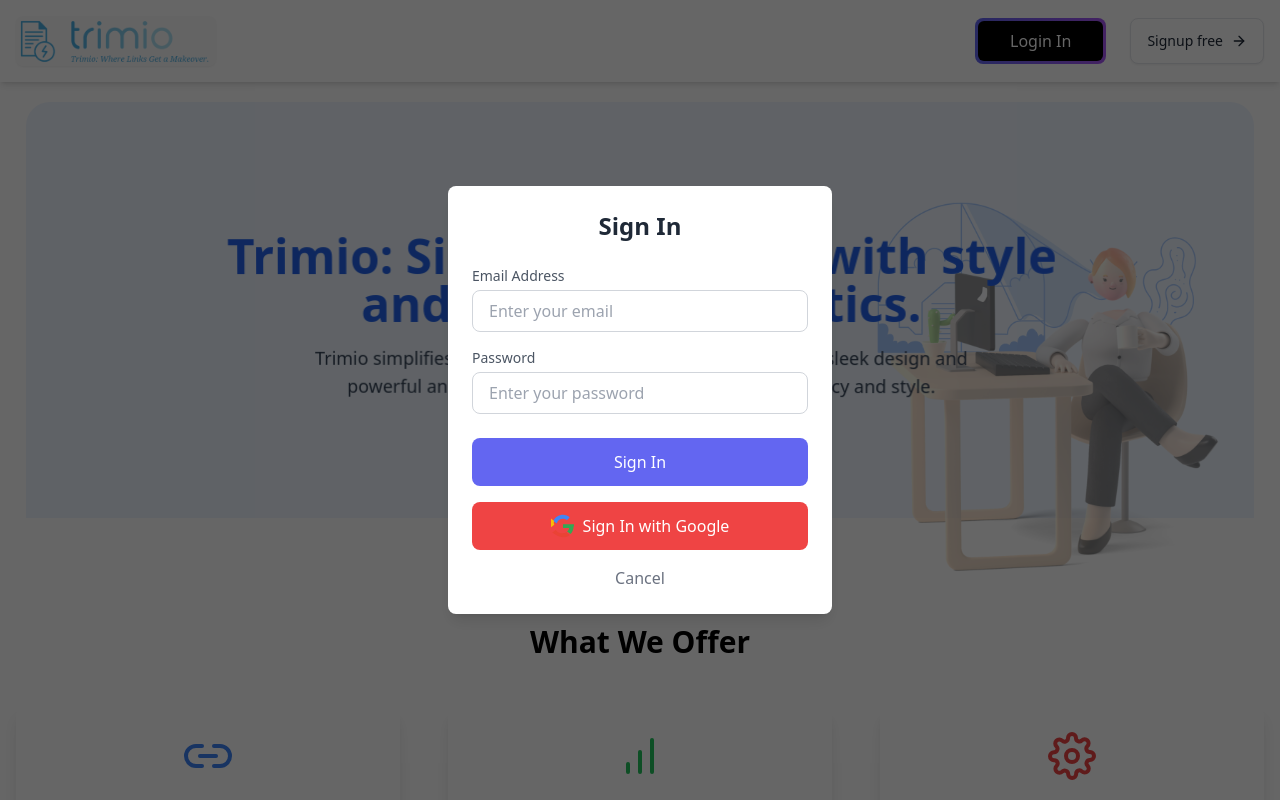
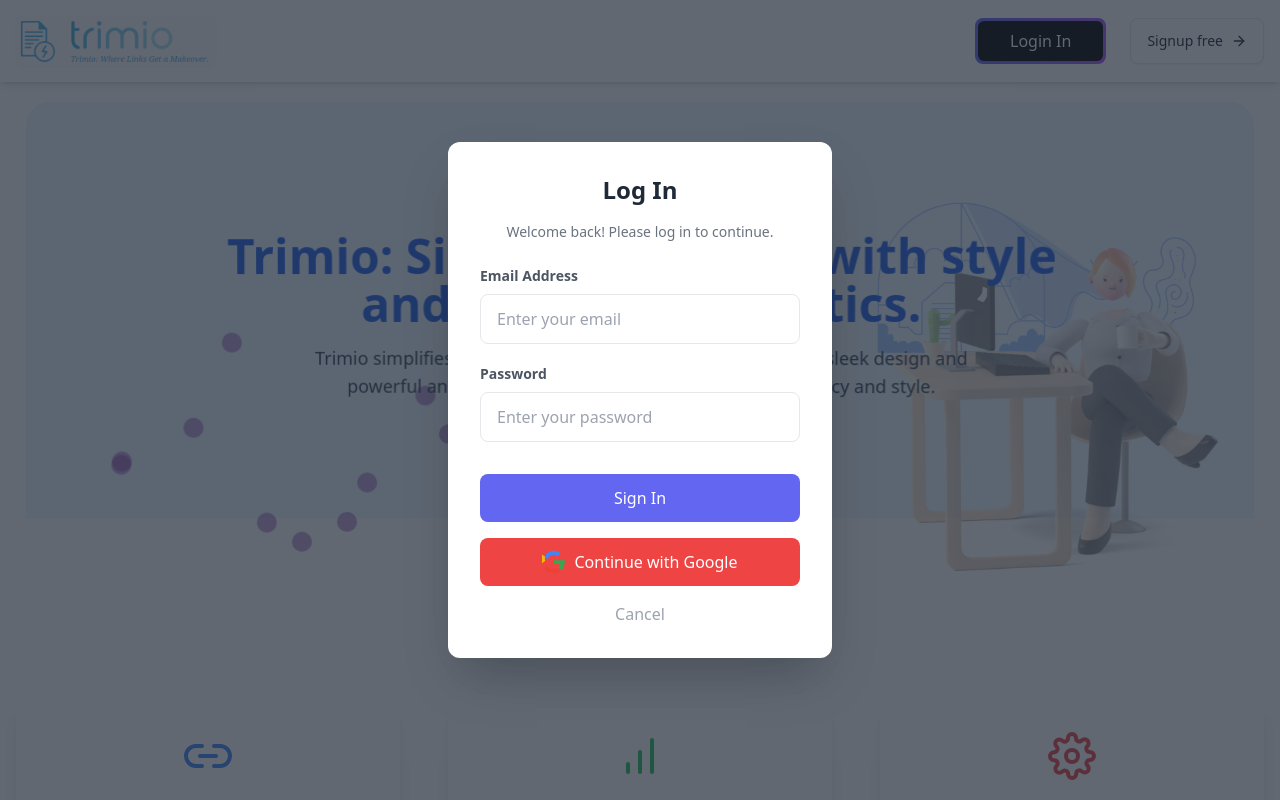
Before and after one commit to devsany/trimio, a React (Vite) app: page / in a window 1280 px wide. Both pictures are taken after a click on the button "Login In". Shown: the top 800 px of the page. Built offline with nearby package versions, Linux system fonts and the light colour scheme; no server answers.

Commit message:
add the gaps animation system

```diff
--- a/package.json
+++ b/package.json
@@ -16,6 +16,7 @@
     "chart.js": "^4.4.7",
     "file-saver": "^2.0.5",
     "firebase": "^11.1.0",
+    "gsap": "^3.12.5",
     "leaflet": "^1.9.4",
     "react": "^18.3.1",
     "react-chartjs-2": "^5.2.0",
--- a/src/components/Home.jsx
+++ b/src/components/Home.jsx
@@ -14,6 +14,10 @@
 } from "react-feather";
 import PerformanceAnalytics from "./sections/PerformanceAnalytics";
 import Pricing from "./sections/PricingSection";
+import ThreadAnimation from "./animation/ThreadAnimation ";
+import TreeAnimation from "./animation/TreeAnimation";
+import FloatingDots from "./animation/FloatingDots";
+import WaveAnimation from "./animation/WaveAnimation ";
 
 function Home() {
   const [url, setUrl] = useState("");
@@ -150,8 +154,18 @@
   return (
     <div className="min-h-screen  flex flex-col justify-center items-center py-8 px-4">
       <MainNavbar />
+
       <section className="text-center mb-8">
         <div className="m-[10px] relative pt-10 pb-10 bg-blue-50 mt-[70px] rounded-tl-3xl  rounded-tr-3xl   ">
+          <div className="absolute ml-14">
+            <div className="flex gap-30">
+              <div></div>
+              <div>
+                <FloatingDots />
+              </div>
+            </div>
+          </div>
+
           <div className="hidden md:block w-[400px] opacity-60  right-0 mt-[60px]   absolute">
             <img
               src="public/illustration-ezgif.com-png-to-jpg-converter.png"
@@ -192,7 +206,7 @@
       {/* <URLShortenerForm /> */}
 
       <section className="py-16">
-        <div className="container mx-auto text-center">
+        <div className="container   mx-auto text-center">
           <h2 className="text-3xl font-semibold mb-12">What We Offer</h2>
           <div className="grid grid-cols-1 sm:grid-cols-2 lg:grid-cols-3 gap-12">
             <div className="bg-white p-6 rounded-lg shadow-lg">
@@ -220,8 +234,11 @@
         </div>
       </section>
       <section className="flex justify-center items-center py-12 rounded-xl bg-blue-50">
-        <div className="container max-w-7xl px-6 md:px-12 grid grid-cols-1 md:grid-cols-2 gap-10">
+        <div className="container relative max-w-7xl px-6 md:px-12 grid grid-cols-1 md:grid-cols-2 gap-10">
           {/* Left Section: Informative Icons */}
+          <div className="absolute ml-[-100px]">
+            <ThreadAnimation />
+          </div>
           <div className="flex flex-col space-y-8">
             <h2 className="text-3xl font-bold text-blue-800 mb-6">
               Why Use Our URL Shortener?
--- /dev/null
+++ b/src/components/animation/FloatingDots.jsx
@@ -0,0 +1,40 @@
+import React, { useEffect, useRef } from "react";
+import { gsap } from "gsap";
+
+const FloatingDots = () => {
+  const dotsRef = useRef([]);
+
+  useEffect(() => {
+    dotsRef.current.forEach((dot, index) => {
+      gsap.to(dot, {
+        y: -200,
+        x: index % 2 === 0 ? 50 : -50,
+        repeat: -1,
+        yoyo: true,
+        duration: 2 + index * 0.5,
+        ease: "power1.inOut",
+      });
+    });
+  }, []);
+
+  return (
+    <div className="flex justify-center items-center h-screen  ">
+      {[...Array(10)].map((_, index) => (
+        <div
+          className="opacity-50"
+          key={index}
+          ref={(el) => (dotsRef.current[index] = el)}
+          style={{
+            width: "20px",
+            height: "20px",
+            backgroundColor: "#8e44ad",
+            borderRadius: "50%",
+            margin: "10px",
+          }}
+        ></div>
+      ))}
+    </div>
+  );
+};
+
+export default FloatingDots;
--- /dev/null
+++ b/src/components/animation/ThreadAnimation .jsx
@@ -0,0 +1,32 @@
+import React, { useEffect, useRef } from "react";
+import { gsap } from "gsap";
+
+const BouncingBall = () => {
+  const ballRef = useRef(null);
+
+  useEffect(() => {
+    gsap.to(ballRef.current, {
+      y: 300,
+      repeat: -1,
+      yoyo: true,
+      duration: 1,
+      ease: "bounce.out",
+    });
+  }, []);
+
+  return (
+    <div className="flex justify-center items-start h-screen ">
+      <div
+        ref={ballRef}
+        style={{
+          width: "50px",
+          height: "50px",
+          backgroundColor: "#A294F9",
+          borderRadius: "50%",
+        }}
+      ></div>
+    </div>
+  );
+};
+
+export default BouncingBall;
--- /dev/null
+++ b/src/components/animation/TreeAnimation.jsx
@@ -0,0 +1,71 @@
+import React, { useEffect, useRef } from "react";
+import { gsap } from "gsap";
+
+const TreeAnimation = () => {
+  const trunkRef = useRef(null);
+  const branchesRef = useRef([]);
+
+  useEffect(() => {
+    // Animate the trunk
+    gsap.fromTo(
+      trunkRef.current,
+      { strokeDasharray: 300, strokeDashoffset: 300 },
+      { strokeDashoffset: 0, duration: 2, ease: "power1.inOut" }
+    );
+
+    // Animate the branches
+    branchesRef.current.forEach((branch, index) => {
+      gsap.fromTo(
+        branch,
+        { strokeDasharray: 200, strokeDashoffset: 200 },
+        {
+          strokeDashoffset: 0,
+          duration: 1.5,
+          delay: 2 + index * 0.5,
+          ease: "power1.inOut",
+        }
+      );
+    });
+  }, []);
+
+  return (
+    <div className="flex justify-center items-center h-screen  ">
+      <svg width="400" height="400" viewBox="0 0 400 400" fill="none">
+        {/* Tree Trunk */}
+        <path
+          ref={trunkRef}
+          d="M200 300 L200 200"
+          stroke="#8B4513"
+          strokeWidth="6"
+        />
+        {/* Branches */}
+        <path
+          ref={(el) => (branchesRef.current[0] = el)}
+          d="M200 200 C180 180 150 150 130 130"
+          stroke="#8B4513"
+          strokeWidth="4"
+        />
+        <path
+          ref={(el) => (branchesRef.current[1] = el)}
+          d="M200 200 C220 180 250 150 270 130"
+          stroke="#8B4513"
+          strokeWidth="4"
+        />
+        <path
+          ref={(el) => (branchesRef.current[2] = el)}
+          d="M200 250 C180 240 150 220 130 200"
+          stroke="#8B4513"
+          strokeWidth="4"
+        />
+        <path
+          ref={(el) => (branchesRef.current[3] = el)}
+          d="M200 250 C220 240 250 220 270 200"
+          stroke="#8B4513"
+          strokeWidth="4"
+        />
+      </svg>
+    </div>
+  );
+};
+
+export default TreeAnimation;
--- /dev/null
+++ b/src/components/animation/WaveAnimation .jsx
@@ -0,0 +1,39 @@
+import React, { useEffect, useRef } from "react";
+import { gsap } from "gsap";
+
+const WaveAnimation = () => {
+  const dotsRef = useRef([]);
+
+  useEffect(() => {
+    dotsRef.current.forEach((dot, index) => {
+      gsap.to(dot, {
+        y: index % 2 === 0 ? 20 : -20,
+        repeat: -1,
+        yoyo: true,
+        duration: 1.5,
+        delay: index * 0.1,
+        ease: "sine.inOut",
+      });
+    });
+  }, []);
+
+  return (
+    <div className="flex justify-center items-center h-screen bg-gray-100">
+      {[...Array(10)].map((_, index) => (
+        <div
+          key={index}
+          ref={(el) => (dotsRef.current[index] = el)}
+          style={{
+            width: "15px",
+            height: "15px",
+            backgroundColor: "#2ecc71",
+            borderRadius: "50%",
+            margin: "5px",
+          }}
+        ></div>
+      ))}
+    </div>
+  );
+};
+
+export default WaveAnimation;
--- a/src/components/navbar/MainNavbar.jsx
+++ b/src/components/navbar/MainNavbar.jsx
@@ -111,7 +111,14 @@
     // Clean up the listener when the component unmounts
     return () => unsubscribe();
   }, []);
-
+  const handleCancel = () => {
+    setShowMenu(!showMenu);
+    setShowModal(false);
+  };
+  const handleLogout = () => {
+    setShowModal(!showModal);
+    logOut();
+  };
   console.log(userInformation);
   return (
     <div className="bg-white   shadow-md fixed top-0 left-0 w-full z-50 p-4">
@@ -186,23 +193,28 @@
 
       {/* Modal for SignIn/SignUp */}
       {showModal && (
-        <div className="fixed inset-0 flex items-center justify-center bg-black bg-opacity-60">
-          <div className="bg-white p-6 rounded-lg shadow-lg w-96">
-            <h2 className="text-2xl font-semibold mb-6 text-center text-gray-800">
-              {isSignUp ? "Create an Account" : "Sign In"}
+        <div className="fixed inset-0 flex items-center justify-center bg-gray-800 bg-opacity-70">
+          <div className="bg-white p-8 rounded-xl shadow-2xl w-96">
+            <h2 className="text-2xl font-bold mb-4 text-center text-gray-800">
+              {isSignUp ? "Sign Up" : "Log In"}
             </h2>
-            <div className="space-y-4">
+            <p className="text-sm text-gray-500 text-center mb-6">
+              {isSignUp
+                ? "Join us and start your journey!"
+                : "Welcome back! Please log in to continue."}
+            </p>
+            <div className="space-y-5">
               <div>
                 <label
                   htmlFor="email"
-                  className="block text-sm font-medium text-gray-600 mb-1"
+                  className="block text-sm font-semibold text-gray-600 mb-2"
                 >
                   Email Address
                 </label>
                 <input
                   type="email"
                   id="email"
-                  className="w-full px-4 py-2 border border-gray-300 rounded-lg focus:outline-none focus:ring-2 focus:ring-indigo-500 transition"
+                  className="w-full px-4 py-3 border rounded-lg focus:ring focus:ring-indigo-400 focus:outline-none text-gray-700 transition"
                   placeholder="Enter your email"
                   value={email}
                   onChange={(e) => setEmail(e.target.value)}
@@ -211,21 +223,21 @@
               <div>
                 <label
                   htmlFor="password"
-                  className="block text-sm font-medium text-gray-600 mb-1"
+                  className="block text-sm font-semibold text-gray-600 mb-2"
                 >
                   Password
                 </label>
                 <input
                   type="password"
                   id="password"
-                  className="w-full px-4 py-2 border border-gray-300 rounded-lg focus:outline-none focus:ring-2 focus:ring-indigo-500 transition"
+                  className="w-full px-4 py-3 border rounded-lg focus:ring focus:ring-indigo-400 focus:outline-none text-gray-700 transition"
                   placeholder="Enter your password"
                   value={password}
                   onChange={(e) => setPassword(e.target.value)}
                 />
               </div>
             </div>
-            <div className="mt-6 flex flex-col space-y-4">
+            <div className="mt-8 flex flex-col gap-4">
               <button
                 onClick={isSignUp ? signUp : signIn}
                 className="w-full py-3 bg-indigo-500 text-white rounded-lg font-medium hover:bg-indigo-600 transition duration-200"
@@ -262,11 +274,11 @@
                     />
                   </g>
                 </svg>
-                Sign In with Google
+                Continue with Google
               </button>
               <button
-                onClick={() => setShowModal(false)}
-                className="w-full text-center text-gray-500 hover:text-gray-700 transition"
+                onClick={handleCancel}
+                className="w-full text-center text-gray-400 hover:text-gray-600 transition"
               >
                 Cancel
               </button>
@@ -311,7 +323,7 @@
             </li>
             <li>
               <div
-                onClick={logOut}
+                onClick={handleLogout}
                 href="/"
                 className="block px-4 py-2 text-sm text-gray-700 hover:bg-gray-100 dark:hover:bg-gray-600 dark:text-gray-200 dark:hover:text-white"
               >
```
Also changed, not shown: 1 other file (tests, documents, lock files or other folders).
